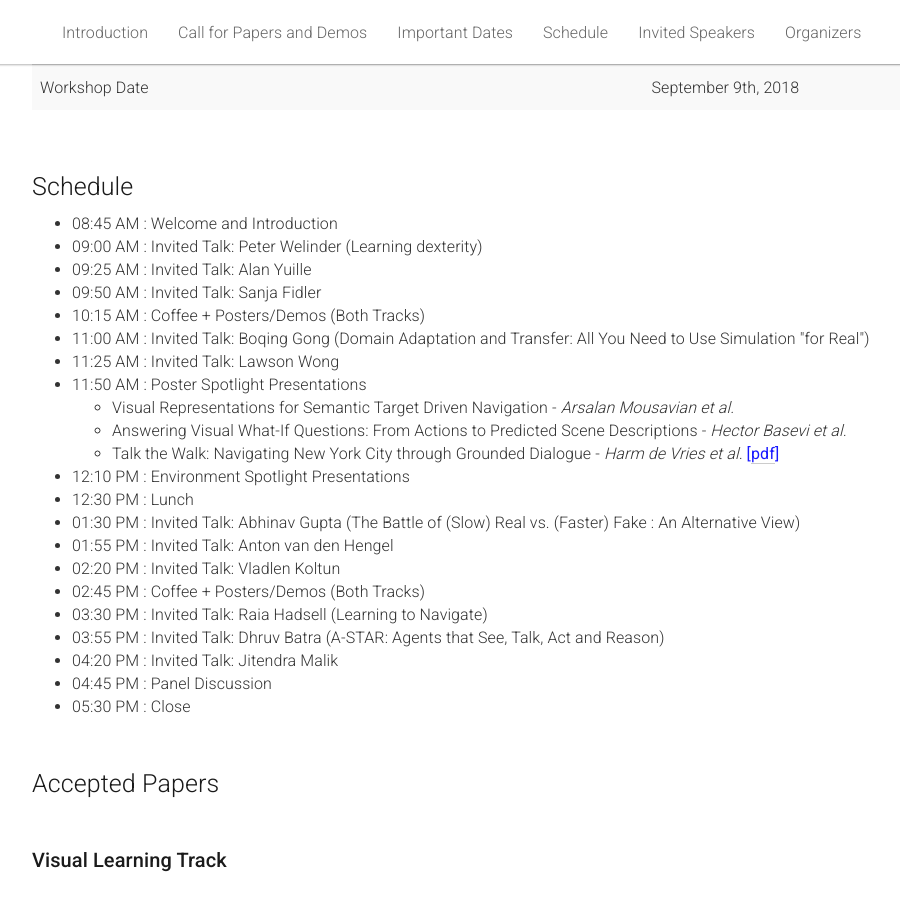
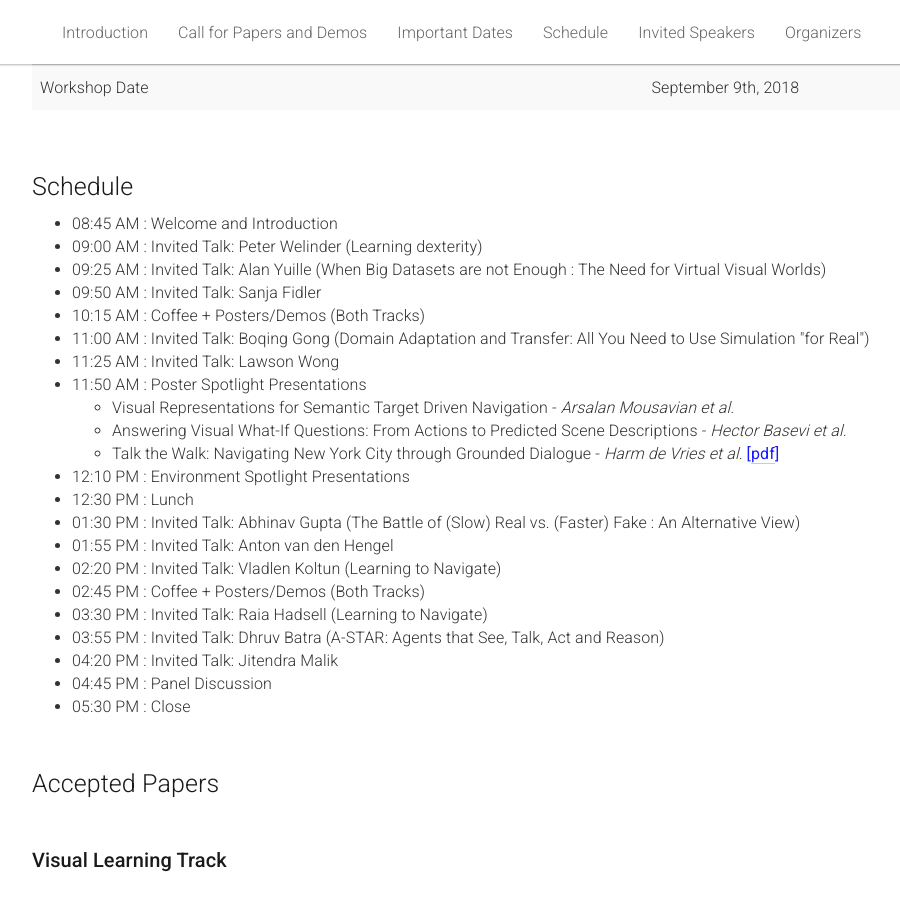
Before and after one commit to eccv18-vlease/eccv18-vlease.github.io, a Jekyll site: the page built from _pages/home.md, in a window 1280 px wide and 900 px high, scrolled down 2134 px. Shown: the whole window, without its empty margins (133-1033 px from the left). Built offline with Jekyll 4.4.1, drawn with Linux system fonts in a browser that asks for light colours.

Commit message:
Adds some more talk titles

```diff
--- a/_pages/home.md
+++ b/_pages/home.md
@@ -180,7 +180,7 @@ acknowledgements: ""
     <ul>
       <li>08:45 AM : Welcome and Introduction</li>
       <li>09:00 AM : Invited Talk: Peter Welinder (Learning dexterity)</li>
-      <li>09:25 AM : Invited Talk: Alan Yuille</li>
+      <li>09:25 AM : Invited Talk: Alan Yuille (When Big Datasets are not Enough : The Need for Virtual Visual Worlds)</li>
       <li>09:50 AM : Invited Talk: Sanja Fidler</li>
       <li>10:15 AM : Coffee + Posters/Demos (Both Tracks)</li>
       <li>11:00 AM : Invited Talk: Boqing Gong (Domain Adaptation and Transfer: All You Need to Use Simulation "for Real")</li>
@@ -206,7 +206,7 @@ acknowledgements: ""
       <li>12:30 PM : Lunch</li>
       <li>01:30 PM : Invited Talk: Abhinav Gupta (The Battle of  (Slow) Real vs. (Faster) Fake : An Alternative View) </li>
       <li>01:55 PM : Invited Talk: Anton van den Hengel</li>
-      <li>02:20 PM : Invited Talk: Vladlen Koltun</li>
+      <li>02:20 PM : Invited Talk: Vladlen Koltun (Learning to Navigate)</li>
       <li>02:45 PM : Coffee + Posters/Demos (Both Tracks)</li>
       <li>03:30 PM : Invited Talk: Raia Hadsell (Learning to Navigate)</li>
       <li>03:55 PM : Invited Talk: Dhruv Batra (A-STAR: Agents that See, Talk, Act and Reason)</li>
```
